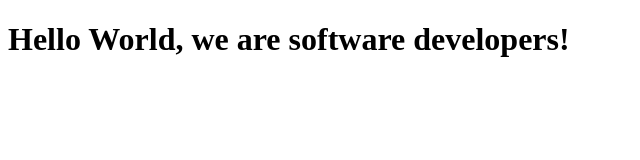
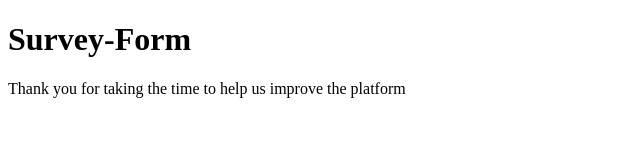
Before and after one commit to deniodev/Survey-Form, a plain HTML site: page index.html in a window 1280 px wide. Shown: the whole page, without its empty margins (0-640 px from the left). Drawn offline with Linux system fonts and the light colour scheme.

Commit message:
Third Commit

```diff
--- a/index.html
+++ b/index.html
@@ -9,8 +9,8 @@
   <body>
     <script src="https://cdn.freecodecamp.org/testable-projects-fcc/v1/bundle.js"></script>
 
-    <h1>Hello World, we are software developers!</h1>
-
+    <h1 id="title">Survey-Form</h1>
+  <p id="description">Thank you for taking the time to help us improve the platform</p>
     <script  src="js/index.js"></script>
   </body>
 </html>
```
